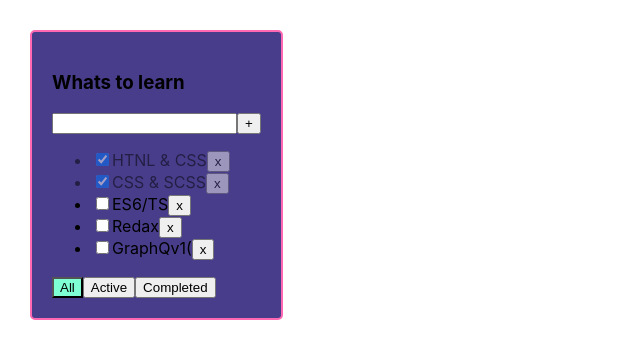
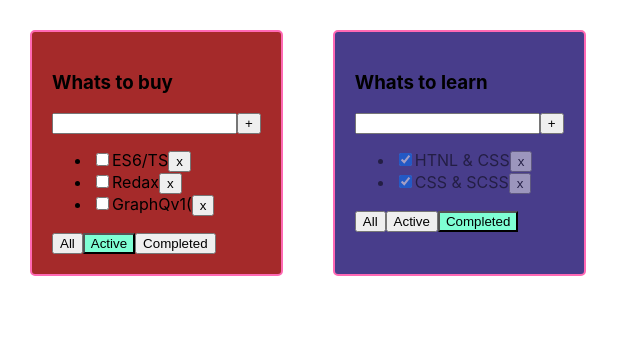
Before and after one commit to Alex62510/todoDimich, a React (Create React App) app: page / in a window 1280 px wide. Shown: the top 358 px of the page, without its empty margins (0-640 px from the left). Built offline with nearby package versions, Linux system fonts and the light colour scheme.

Commit message:
commit05 sevral todolists

```diff
--- a/src/App.tsx
+++ b/src/App.tsx
@@ -9,6 +9,11 @@ export type TaskType = {
     id: string
     title: string
     isDone: boolean
+}
+export type TodoListType = {
+    id: string
+    title: string
+    filter: FilterVuluesType
 }
 
 function App(): JSX.Element {
@@ -24,10 +29,10 @@ function App(): JSX.Element {
         setTasks(tasks.filter(task => task.id !== taskId))
         console.log(tasks)
     }
-const chingeStatus=(taskId:string,isDone:boolean)=>{
-        let task=tasks.find(t=>t.id===taskId);
-        if(task){
-            task.isDone=isDone
+    const chingeStatus = (taskId: string, isDone: boolean) => {
+        let task = tasks.find(t => t.id === taskId);
+        if (task) {
+            task.isDone = isDone
         }
         setTasks([...tasks])
     }
@@ -39,34 +44,46 @@ setTasks([...tasks])
         setTasks(newTasks);
     }
 
-    const [filter, setFilter] = useState<FilterVuluesType>("All")
 
-    const changeTodoListFilter = (filter: FilterVuluesType) => {
-        setFilter(filter)
+    const changeTodoListFilter = (filter: FilterVuluesType, todOlistId: string) => {
+let todolist=todolists.map(t=>t.id===todOlistId? {...t, filter: filter}: t)
+        setTodolists(todolist)
+    }
 
-    }
+    const [todolists, setTodolists]=useState<Array<TodoListType>> ([
+        {id: v1(), title: "Whats to buy", filter: "Active"},
+        {id: v1(), title: "Whats to learn", filter: "Completed"}
+    ])
+
+
+    return (
+
+        <div className="App">
+            {todolists.map(t => {
                 let taskForRender: Array<TaskType> = []
-    if (filter === "All") {
+                if (t.filter === "All") {
                     taskForRender = tasks
                 }
-    if (filter === "Active") {
+                if (t.filter === "Active") {
                     taskForRender = tasks.filter((t) => !t.isDone)
                 }
-    if (filter === "Completed") {
+                if (t.filter === "Completed") {
                     taskForRender = tasks.filter((t) => t.isDone)
                 }
 
-    return (
-        <div className="App">
-            <Todolist
+                return <Todolist
+                    key={t.id}
+                    id={t.id}
                     chingeTaskStatus={chingeStatus}
                     remoteTask={remoteTask}
-                title={"Whats to learn"}
+                    title={t.title}
                     tasks={taskForRender}
                     changeTodoListFilter={changeTodoListFilter}
                     addTask={addTask}
-                filter={filter}
+                    filter={t.filter}
                 />
+            })
+            }
         </div>
     );
 }
--- a/src/Todolist.tsx
+++ b/src/Todolist.tsx
@@ -7,10 +7,11 @@ type TodolistPropsType = {
     title: string
     tasks: Array<TaskType>
     remoteTask: (taskId: string) => void
-    changeTodoListFilter: (filter: FilterVuluesType) => void
+    changeTodoListFilter: (filter: FilterVuluesType, todOlistId: string) => void
     addTask: (title: string) => void
-    chingeTaskStatus:(taskId:string,isDone:boolean)=>void
+    chingeTaskStatus: (taskId: string, isDone: boolean) => void
     filter: "All" | "Active" | "Completed"
+    id: string
 }
 
 const Todolist: FC<TodolistPropsType> = (props) => {
@@ -28,18 +29,18 @@ const Todolist: FC<TodolistPropsType> = (props) => {
     const todoClass = isAllTasrsIsNotDane ? "todolist-empty" : "todolist"
 
     const todoListItems = props.tasks.map((task) => {
-        const onRemoveHandler =()=>{
+        const onRemoveHandler = () => {
             props.remoteTask(task.id)
         }
 
-        const onChingeHandler =(e:ChangeEvent<HTMLInputElement>)=>{
-console.log(task.id + e.currentTarget.checked)
-            props.chingeTaskStatus(task.id,e.currentTarget.checked)
+        const onChingeHandler = (e: ChangeEvent<HTMLInputElement>) => {
+            console.log(task.id + e.currentTarget.checked)
+            props.chingeTaskStatus(task.id, e.currentTarget.checked)
         }
 
 
         return (
-            <li key={task.id} className={task.isDone ? "is-Done": ""}>
+            <li key={task.id} className={task.isDone ? "is-Done" : ""}>
                 <input
                     onChange={onChingeHandler}
                     type="checkbox"
@@ -61,40 +62,47 @@ console.log(task.id + e.currentTarget.checked)
         }
     }
     const addTask = () => {
-        if(newTaskTitle.trim()!==''){
+        if (newTaskTitle.trim() !== '') {
             props.addTask(newTaskTitle.trim())
-            setNewTaskTitle("")}
-        else {setError("The field is empty")}
+            setNewTaskTitle("")
+        } else {
+            setError("The field is empty")
+        }
 
     }
     const onAllClickFilter = () => {
-        props.changeTodoListFilter("All")
+        props.changeTodoListFilter("All", props.id)
     }
     const onActiveClickFilter = () => {
-        props.changeTodoListFilter("Active")
+        props.changeTodoListFilter("Active", props.id)
     }
     const onCompletedClickFilter = () => {
-        props.changeTodoListFilter("Completed")
+        props.changeTodoListFilter("Completed", props.id)
     }
     return (
         <div className={todoClass}>
             <h3>{props.title}</h3>
             <div>
                 <input
-                className={error? "error": ""}
+                    className={error ? "error" : ""}
                     value={newTaskTitle}
                     onChange={OnChangeTaskTitle}
-                       onKeyPress={OnKeyPressHandler}/>
+                    onKeyPress={OnKeyPressHandler}/>
                 <button onClick={addTask}>+</button>
-                {error&&<div className={'error-message'}>{error}</div>}
+                {error && <div className={'error-message'}>{error}</div>}
             </div>
             <ul>
                 {todoListItems}
             </ul>
             <div>
-                <button className={props.filter=== "All" ? "active-filter": ""} onClick={onAllClickFilter}>All</button>
-                <button className={props.filter=== "Active" ? "active-filter": ""} onClick={onActiveClickFilter}>Active</button>
-                <button className={props.filter=== "Completed" ? "active-filter": ""} onClick={onCompletedClickFilter}>Completed</button>
+                <button className={props.filter === "All" ? "active-filter" : ""} onClick={onAllClickFilter}>All
+                </button>
+                <button className={props.filter === "Active" ? "active-filter" : ""}
+                        onClick={onActiveClickFilter}>Active
+                </button>
+                <button className={props.filter === "Completed" ? "active-filter" : ""}
+                        onClick={onCompletedClickFilter}>Completed
+                </button>
             </div>
         </div>
     );
```
Lines whose indentation alone changed are shown as unchanged.
